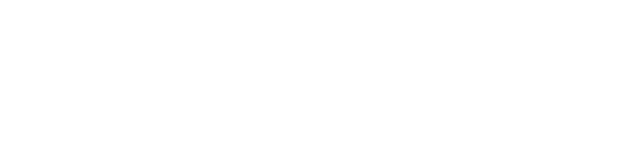
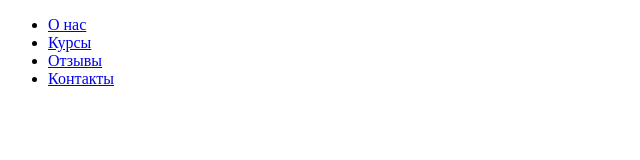
Before and after one commit to Evgenij-Vasiliev/html-pro, a plain HTML site: page index.html in a window 1280 px wide. Shown: the whole page, without its empty margins (0-640 px from the left). Drawn offline with Linux system fonts and the light colour scheme.

Commit message:
второй комит

```diff
--- a/index.html
+++ b/index.html
@@ -8,7 +8,12 @@
 </head>
 
 <body>
-
+	<ul>
+		<li><a href="./pages/about.html">О нас</a></li>
+		<li><a href="./pages/courses.html">Курсы</a></li>
+		<li><a href="./pages/testimonials.html">Отзывы</a></li>
+		<li><a href="./pages/contact.html">Контакты</a></li>
+	</ul>
 </body>
 
 </html>
```
Also changed, not shown: pages/about.html (added), pages/contact.html (added), pages/courses.html (added), pages/testimonials.html (added).
